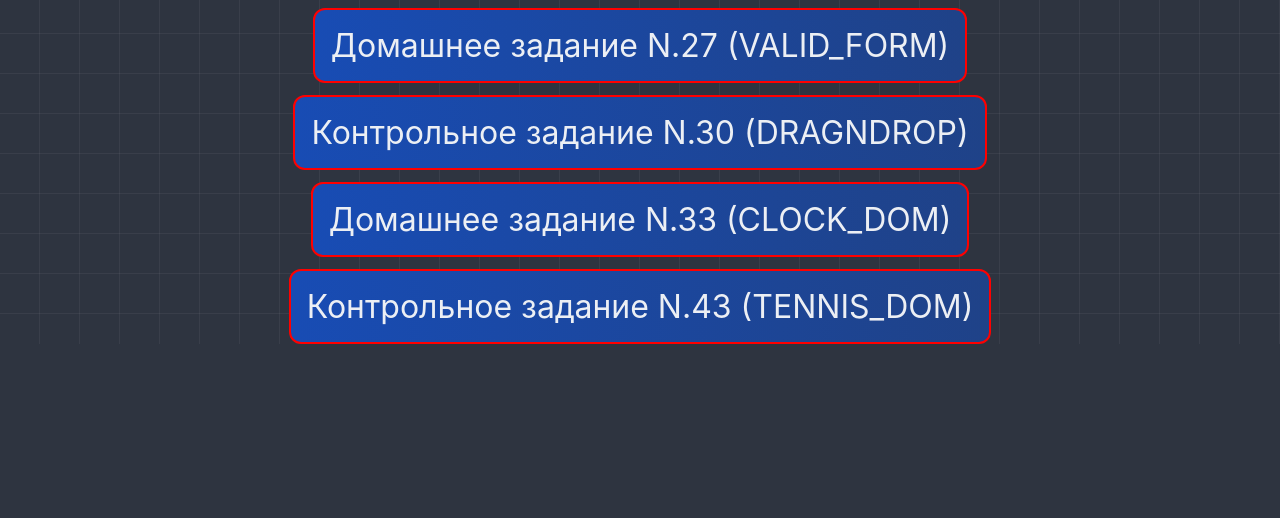
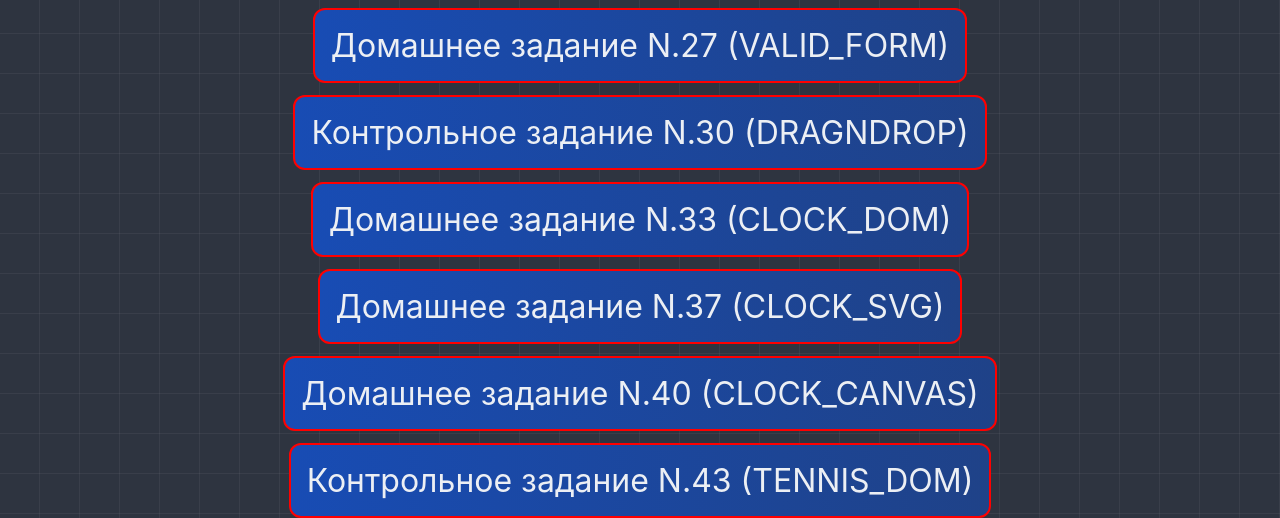
Before and after one commit to Pane2k/itAcademyJS2025, a plain HTML site: page index.html in a window 1280 px wide. Shown: the part 766-1284 px from the top of the page. Before the commit the page ends 1110 px from the top, so only its background shows below. Drawn offline with Linux system fonts and the light colour scheme.

Commit message:
fix mainpage

```diff
--- a/index.html
+++ b/index.html
@@ -136,6 +136,16 @@
         </li>
         <li>
             <div>
+                <a class="div-link-button" href="./homework/CLOCK_SVG">Домашнее задание N.37 (CLOCK_SVG)</a>
+            </div>
+        </li>
+        <li>
+            <div>
+                <a class="div-link-button" href="./homework/CLOCK_CANVAS">Домашнее задание N.40 (CLOCK_CANVAS)</a>
+            </div>
+        </li>
+        <li>
+            <div>
                 <a class="div-link-button" href="./homework/TENNIS_DOM/">Контрольное задание N.43 (TENNIS_DOM)</a>
             </div>
         </li>
```
